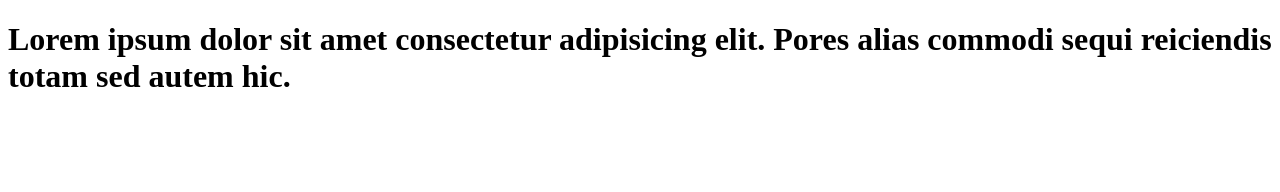
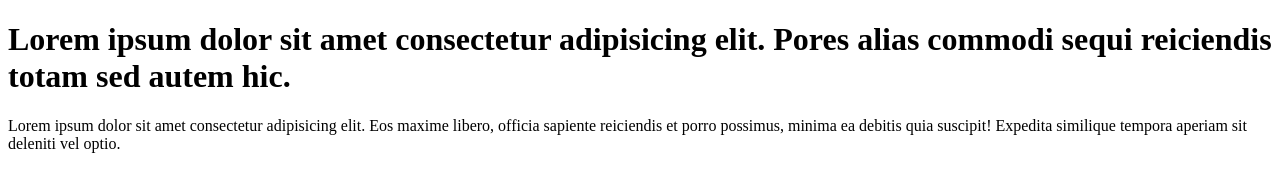
Before and after one commit to raks12345/learn-git, a plain HTML site: page index.html in a window 1280 px wide. Drawn offline with Linux system fonts and the light colour scheme.

Commit message:
add paragraph to code

```diff
--- a/index.html
+++ b/index.html
@@ -9,5 +9,6 @@
     <h1>
         Lorem ipsum dolor sit amet consectetur adipisicing elit. Pores alias commodi sequi reiciendis totam sed autem hic.
     </h1>
+    <p>Lorem ipsum dolor sit amet consectetur adipisicing elit. Eos maxime libero, officia sapiente reiciendis et porro possimus, minima ea debitis quia suscipit! Expedita similique tempora aperiam sit deleniti vel optio.</p>
 </body>
 </html>
```
